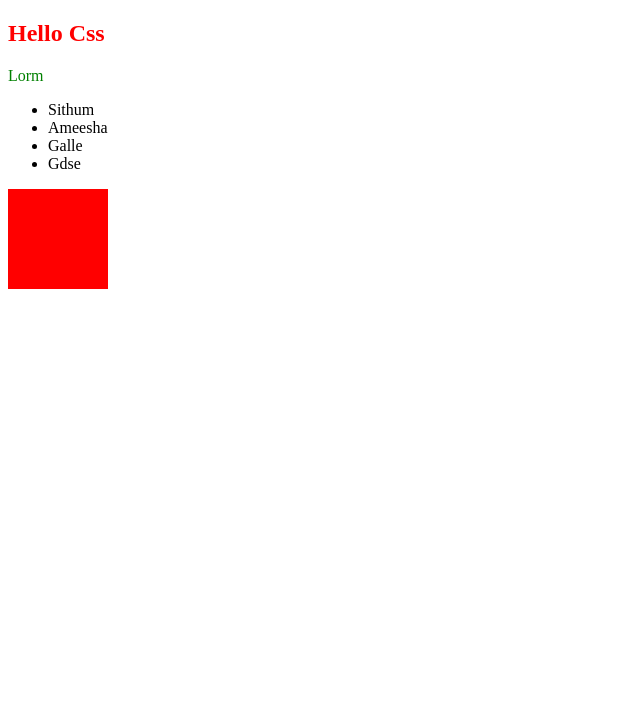
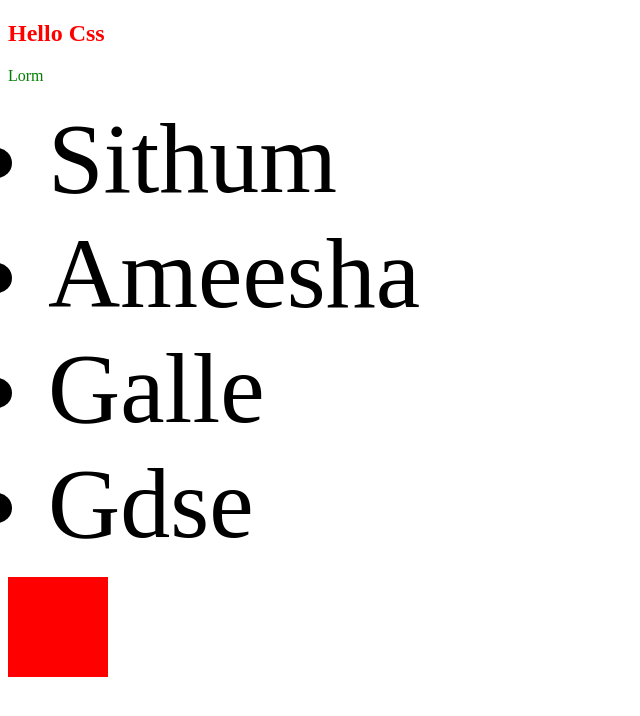
Before and after one commit to Sithumameesha/CssSample, a plain HTML site: page index.html in a window 1280 px wide. Shown: the whole page, without its empty margins (0-640 px from the left). Drawn offline with Linux system fonts and the light colour scheme.

Commit message:
Method 3 Add style sheet

```diff
--- a/Assect/Css/css.css
+++ b/Assect/Css/css.css
@@ -0,0 +1,3 @@
+li{
+    font-size: 100px;
+}
--- a/index.html
+++ b/index.html
@@ -3,6 +3,7 @@
 <head>
     <meta charset="UTF-8">
     <title>Title</title>
+    <link rel="stylesheet" href="Assect/Css/css.css">
     <style>
         /*Meta Style*/
         div{
```
